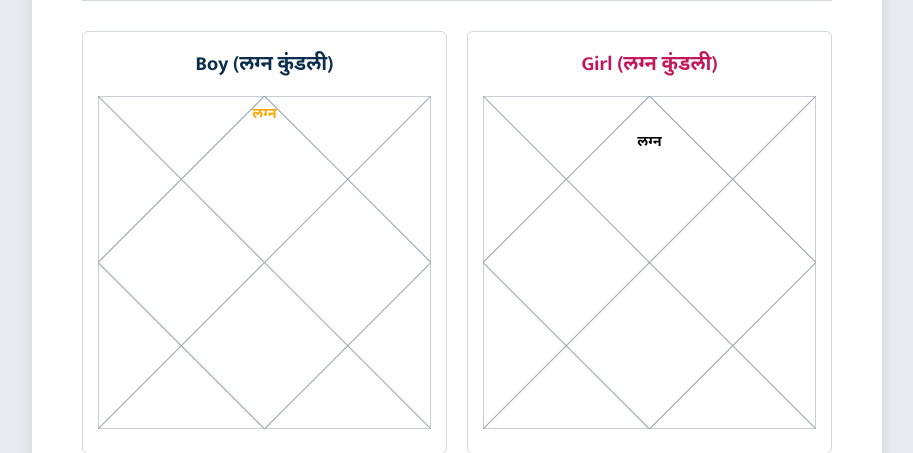
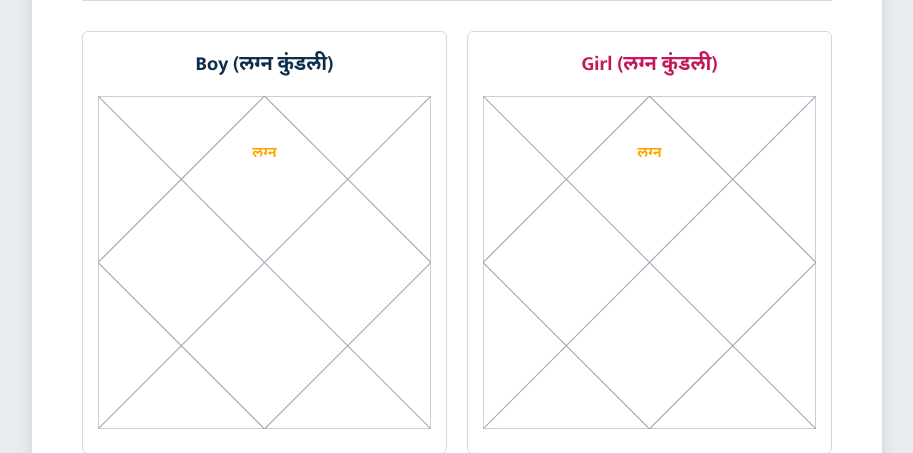
Before and after one commit to prathamk1483/Swamini-Jyotish-Kendra, a Django app: template templates/matchmaking.html in a window 1280 px wide. Shown: the part 1006-1459 px from the top of the page, without its empty margins (183-1096 px from the left). Run offline with Django 5.2, Linux system fonts and the light colour scheme; the template is opened without the code that fills it, so the values that code supplies are empty.

Commit message:
Fixes the birthchart

```diff
--- a/templates/matchmaking.html
+++ b/templates/matchmaking.html
@@ -172,7 +172,7 @@
                                     <line x1="0" y1="0" x2="300" y2="300" class="chart-lines"/>
                                     <line x1="300" y1="0" x2="0" y2="300" class="chart-lines"/>
                                     <polygon points="150,0 300,150 150,300 0,150" class="chart-lines"/>
-                                    <text x="150" y="20" text-anchor="middle" style="font-size: 13px; fill: orange; font-weight: bold;">लग्न</text>
+                                    <text x="150" y="55" text-anchor="middle" style="font-size: 13px; fill: orange; font-weight: bold;">लग्न</text>
                                     <g id="boyChartNums"></g>
                                     <g id="boyChartPlanets"></g>
                                 </svg>
@@ -184,7 +184,7 @@
                                     <line x1="0" y1="0" x2="300" y2="300" class="chart-lines"/>
                                     <line x1="300" y1="0" x2="0" y2="300" class="chart-lines"/>
                                     <polygon points="150,0 300,150 150,300 0,150" class="chart-lines"/>
-                                    <text x="150" y="45" text-anchor="middle" style="font-size: 13px; fill: black; font-weight: bold;">लग्न</text>
+                                    <text x="150" y="55" text-anchor="middle" style="font-size: 13px; fill: orange; font-weight: bold;">लग्न</text>
                                     <g id="girlChartNums"></g>
                                     <g id="girlChartPlanets"></g>
                                 </svg>
```
